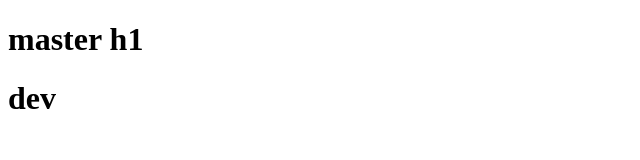
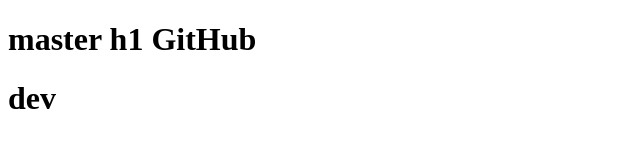
Before and after one commit to gonsakon/0925123, a plain HTML site: page index.html in a window 1280 px wide. Shown: the whole page, without its empty margins (0-640 px from the left). Drawn offline with Linux system fonts and the light colour scheme.

Commit message:
update index.html

```diff
--- a/index.html
+++ b/index.html
@@ -6,7 +6,7 @@
   <title>Document</title>
 </head>
 <body>
-  <h1>master h1</h1>
+  <h1>master h1 GitHub</h1>
   <h1>dev</h1>
 </body>
 </html>
```
